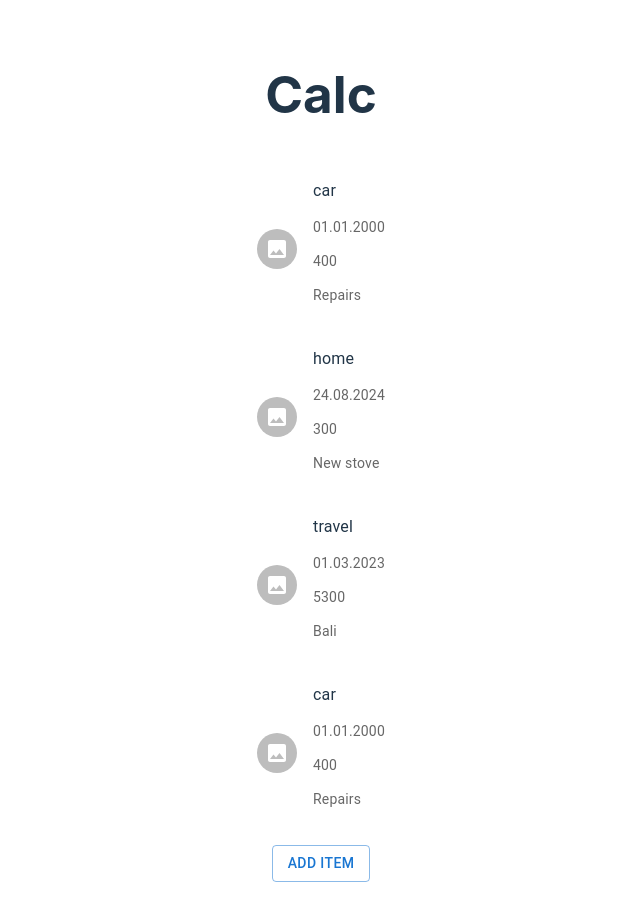
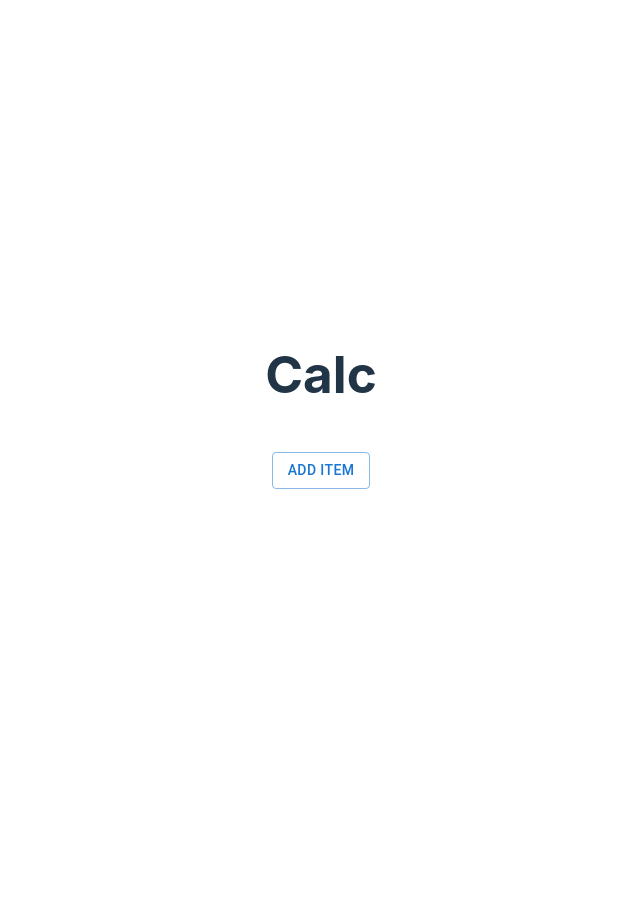
Before and after one commit to Hultyrhik/expanses_calculator_react, a React (Vite) app in the folder vite-project/: page / in a window 1280 px wide. Shown: the whole page, without its empty margins (319-959 px from the left). After the commit the page ends 800 px from the top, so only its background shows below. Built offline with nearby package versions, Linux system fonts and the light colour scheme.

Commit message:
write add item and it works. Local storage works. Date doesn't work

```diff
--- a/vite-project/src/components/App.jsx
+++ b/vite-project/src/components/App.jsx
@@ -2,6 +2,7 @@ import "../App.css";
 
 import ExpenseList from "./ExpenseList";
 import ExpenseForm from "./ExpenseForm";
+import { v4 as uuid } from "uuid";
 
 import { useState, useEffect } from "react";
 
@@ -14,7 +15,7 @@ const getInitialData = () => {
 function App() {
   const [listItems, setListItems] = useState(getInitialData);
   useEffect(() => {
-    localStorage.setItem("todos", JSON.stringify(listItems));
+    localStorage.setItem("listItemData", JSON.stringify(listItems));
   }, [listItems]);
 
   const AddListItem = (li) => {
@@ -35,7 +36,7 @@ function App() {
   return (
     <div className="App">
       <h1>Calc</h1>
-      <ExpenseList />
+      <ExpenseList listItems={listItems} />
       <ExpenseForm AddListItem={AddListItem} />
     </div>
   );
--- a/vite-project/src/components/ExpenseForm.jsx
+++ b/vite-project/src/components/ExpenseForm.jsx
@@ -30,13 +30,20 @@ export default function ExpenseForm({ AddListItem }) {
           component: "form",
           onSubmit: (event) => {
             event.preventDefault();
-            console.log(event);
-            console.log(event.currentTarget);
             const formData = new FormData(event.currentTarget);
             const formJson = Object.fromEntries(formData.entries());
             const category = formJson.category;
-            console.log("On Submit");
-            console.log(category);
+            const sum = formJson.sum;
+            const date = formJson.date;
+            const description = formJson.description;
+            const item = {
+              category: category,
+              sum: sum,
+              date: date,
+              description: description,
+            };
+            AddListItem(item);
+
             handleClose();
           },
         }}
--- a/vite-project/src/components/ExpenseList.jsx
+++ b/vite-project/src/components/ExpenseList.jsx
@@ -1,43 +1,43 @@
 import List from "@mui/material/List";
 import ExpenseListItem from "./ExpenseListItem";
-import { v4 as uuid } from "uuid";
+// import { v4 as uuid } from "uuid";
 
-const data = [
-  {
-    id: uuid(),
-    category: "car",
-    sum: 400,
-    date: new Date("01.01.2000"),
-    description: "Repairs",
-  },
-  {
-    id: uuid(),
-    category: "home",
-    sum: 300,
-    date: new Date("08.24.2024"),
-    description: "New stove",
-  },
-  {
-    id: uuid(),
-    category: "travel",
-    sum: 5300,
-    date: new Date("03.01.2023"),
-    description: "Bali",
-  },
-  {
-    id: uuid(),
-    category: "car",
-    sum: 400,
-    date: new Date("01.01.2000"),
-    description: "Repairs",
-  },
-];
+// const data = [
+//   {
+//     id: uuid(),
+//     category: "car",
+//     sum: 400,
+//     date: new Date("01.01.2000"),
+//     description: "Repairs",
+//   },
+//   {
+//     id: uuid(),
+//     category: "home",
+//     sum: 300,
+//     date: new Date("08.24.2024"),
+//     description: "New stove",
+//   },
+//   {
+//     id: uuid(),
+//     category: "travel",
+//     sum: 5300,
+//     date: new Date("03.01.2023"),
+//     description: "Bali",
+//   },
+//   {
+//     id: uuid(),
+//     category: "car",
+//     sum: 400,
+//     date: new Date("01.01.2000"),
+//     description: "Repairs",
+//   },
+// ];
 
-export default function ExpenseList() {
-  console.log(data);
+export default function ExpenseList({ listItems }) {
+  console.log(listItems);
   return (
     <List sx={{ width: "100%", maxWidth: 360, bgcolor: "background.paper" }}>
-      {data.map((item) => {
+      {listItems.map((item) => {
         return <ExpenseListItem key={item.id} item={item} />;
       })}
     </List>
--- a/vite-project/src/components/ExpenseListItem.jsx
+++ b/vite-project/src/components/ExpenseListItem.jsx
@@ -18,7 +18,7 @@ export default function ExpenseListItem({ item }) {
         primary={item.category}
         secondary={
           <section>
-            <p>{item.date.toLocaleDateString("ru-RU")}</p>
+            {/* <p>{item.date.toLocaleDateString("ru-RU")}</p> */}
             <p>{item.sum}</p>
             <p>{item.description}</p>
           </section>
```
